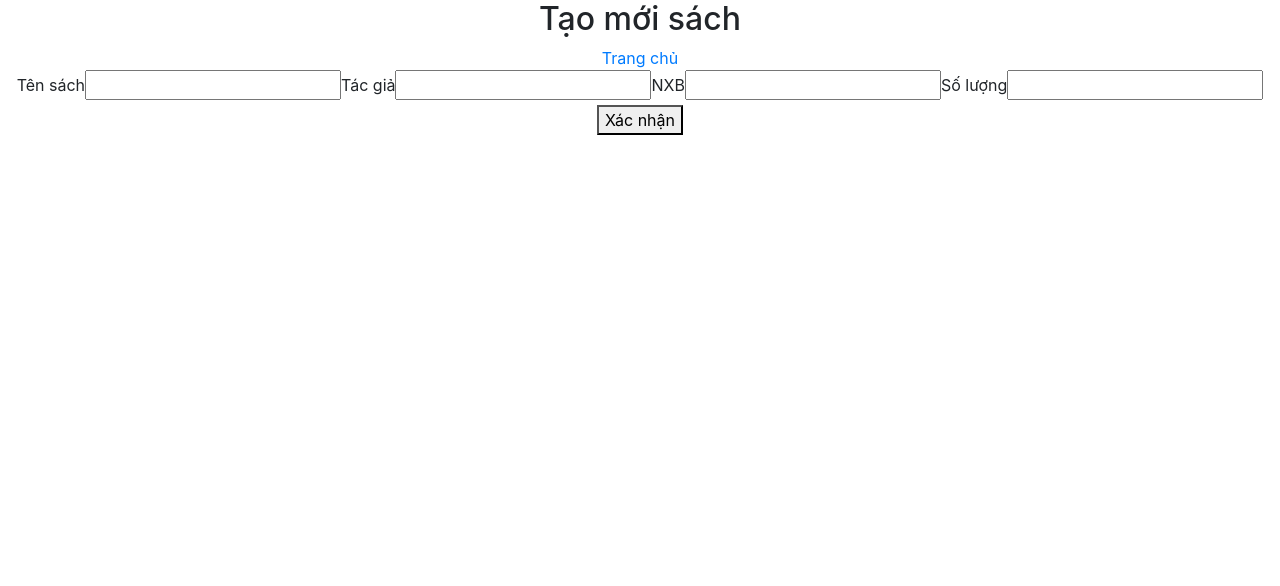
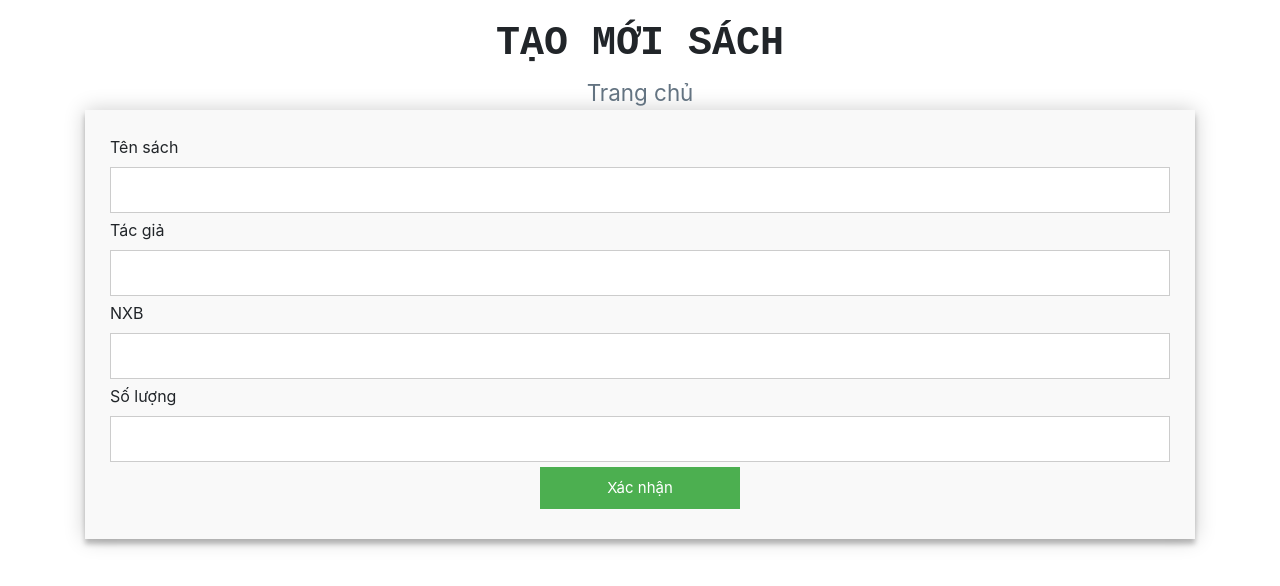
Before and after one commit to michaeImiller/CFJ, a React (Create React App) app in the folder quan-ly-sach/manage-book/: page /add-book in a window 1280 px wide. Shown: the top 586 px of the page. Built offline with nearby package versions, Linux system fonts and the light colour scheme.

Commit message:
hoan thanh them sua xoa va giao dien

```diff
--- a/quan-ly-sach/manage-book/src/App.scss
+++ b/quan-ly-sach/manage-book/src/App.scss
@@ -1,9 +1,124 @@
 .App {
-  text-align: center;
+    text-align: center;
+    h2 {
+        margin-top: 20px;
+        font-family: monospace;
+        font-size: 40px;
+        font-weight: 900;
+        text-transform: uppercase;
+    }
 }
 
-$myColor: red;
+button {
+    padding: 6px 15px;
+    margin-right: 10px;
+    border: none;
+    &:hover {
+        background-color: #08f;
+    }
+    &.add-book {
+        color: #fff!important;
+        border: 1px solid #08f!important;
+        background: linear-gradient(180deg, #08f, #4697fe);
+        box-shadow: inset 0 1px 0 0 #1391ff;
+        margin: 20px;
+        margin-bottom: 30px;
+    }
+}
 
-h1 {
-  color: $myColor;
+.list-books {
+    position: relative;
+    table {
+        border-collapse: collapse;
+        width: 100%;
+        .form-update {
+            position: absolute;
+            top: 0;
+            left: 0;
+            right: 0;
+            width: 70%;
+            z-index: 1111;
+            margin: 0 auto;
+        }
+        tr {
+            &:hover {
+                background-color: #ddd;
+                padding: 15px;
+            }
+        }
+        th {
+            text-align: center;
+            background-color: #08f;
+            color: white;
+            padding: 15px;
+        }
+    }
 }
+
+form {
+    background: #F9F9F9;
+    padding: 25px;
+    box-shadow: 0 0 20px 0 rgba(0, 0, 0, 0.2), 0 5px 5px 0 rgba(0, 0, 0, 0.24);
+    label {
+        float: left;
+    }
+    input {
+        width: 100%;
+        border: 1px solid #ccc;
+        background: #FFF;
+        margin: 0 0 5px;
+        padding: 10px;
+        &:hover {
+            -webkit-transition: border-color 0.3s ease-in-out;
+            -moz-transition: border-color 0.3s ease-in-out;
+            transition: border-color 0.3s ease-in-out;
+            border: 1px solid #aaa;
+        }
+    }
+    button {
+        margin-top: 20px;
+        position: relative;
+        display: inline-block;
+        cursor: pointer;
+        width: 200px;
+        border: none;
+        background: #4CAF50;
+        color: #FFF;
+        margin: 0 0 5px;
+        padding: 10px;
+        font-size: 15px;
+        &:hover {
+            -webkit-transition: background-color 0.3s ease-in-out;
+            -moz-transition: background-color 0.3s ease-in-out;
+            transition: background-color 0.3s ease-in-out;
+        }
+        &.submit {
+            background: #43A047;
+        }
+        &.cancel {
+            background-color: red;
+        }
+    }
+     ::-webkit-input-placeholder {
+        color: #888;
+    }
+     :-moz-placeholder {
+        color: #888;
+    }
+     ::-moz-placeholder {
+        color: #888;
+    }
+     :-ms-input-placeholder {
+        color: #888;
+    }
+}
+
+a.back-home {
+    color: #637381;
+    font-size: 1.4rem;
+    color: #637381;
+    text-decoration: none;
+    z-index: 99;
+    text-align: left;
+    text-decoration: none;
+}
--- a/quan-ly-sach/manage-book/src/actions/index.js
+++ b/quan-ly-sach/manage-book/src/actions/index.js
@@ -20,9 +20,15 @@ export const findBook = (id)  => {
     }
 }
 
-export const updateBook = (id)  => {
+// export const updateBook = (data)  => {
+//     return {
+//         type: types.UPDATE_BOOK,
+//         data,
+//     }
+// }
+export const deleteBook = (id)  => {
     return {
-        type: types.UPDATE_BOOK,
+        type: types.DELETE_BOOK,
         id
     }
 }
--- a/quan-ly-sach/manage-book/src/components/ListBooks.js
+++ b/quan-ly-sach/manage-book/src/components/ListBooks.js
@@ -1,22 +1,40 @@
 import React, { Component} from "react";
 import {connect} from 'react-redux';
-import { BrowserRouter as Router, Switch, Route, Link } from "react-router-dom";
+import { BrowserRouter as Router, Switch, Route, Link, Redirect } from "react-router-dom";
+import { browserHistory } from "react-router";
 import ItemBook from "./ItemBook";
-// import * as actions from '../actions';
+import _ from "lodash";
 
 class ListBooks extends Component {
 	constructor (props){
 		super(props);
 		this.state = {
+			data: this.props.data,
+		}
+		this.handleUpdate = this.handleUpdate.bind(this);
+	}
 
-		}
-    }
+	handleUpdate(itemUpdate){
+		const {data} = this.state;
+		var index = _.findIndex(data, { id: itemUpdate.id });
+		data.splice(index, 1, {
+			id: itemUpdate.id,
+			name: itemUpdate.name,
+			author: itemUpdate.author,
+			publisher: itemUpdate.publisher,
+			amount: itemUpdate.amount
+		});
+		this.setState({
+			data: data,
+		});
+		localStorage.setItem("data", JSON.stringify(data));
+	}
 	render() {
 		return (
 			<div className="list-books">
                 <table>
                     <thead>
-                        <tr>
+                        <tr spclass="spacer">
                             <th> STT </th>
                             <th> Tên sách </th>
                             <th> Tác giả </th>
@@ -26,9 +44,9 @@ class ListBooks extends Component {
                         </tr>
                     </thead>
                     <tbody>
-						{this.props.data.map((item, key) => {
+						{this.state.data.map((item, key) => {
 							return (
-								<ItemBook item = {item} index = {key} key = {key} />
+								<ItemBook item = {item} index = {key} key = {key} onUpdateBook = {this.handleUpdate} />
 							);
 						})}
                     </tbody>
--- a/quan-ly-sach/manage-book/src/constants/ActionTypes.js
+++ b/quan-ly-sach/manage-book/src/constants/ActionTypes.js
@@ -1,5 +1,5 @@
 export const LIST_ALL =  'LIST_ALL';
 export const ADD_BOOK = "ADD_BOOK";
-export const UPDATE_BOOK = "UPDATE_BOOK";
+// export const UPDATE_BOOK = "UPDATE_BOOK";
 export const DELETE_BOOK = "DELETE_BOOK";
 export const FIND_BOOK = "FIND_BOOK";
--- a/quan-ly-sach/manage-book/src/pages/AddBook.js
+++ b/quan-ly-sach/manage-book/src/pages/AddBook.js
@@ -1,12 +1,14 @@
 import React, { Component} from "react";
-import { BrowserRouter as Router, Switch, Route, Link } from "react-router-dom";
+import { BrowserRouter as Router, Switch, Route, Link, Redirect, } from "react-router-dom";
 import { connect } from "react-redux";
 import * as actions from '../actions';
+
 
 class AddBook extends Component {
 	constructor (props){
 		super(props);
 		this.state = {
+            redirectToHome: false
         };
         this.handleChange = this.handleChange.bind(this);
         this.handleSubmit = this.handleSubmit.bind(this);
@@ -17,17 +19,26 @@ class AddBook extends Component {
 
     handleSubmit(event){
         this.props.onAddBook(this.state);
+        this.setState({
+            redirectToHome: true
+        })
         event.preventDefault();
     }
 
 	render() {
+        const redirectToHome = this.state.redirectToHome;
+        if (redirectToHome === true) {
+            return <Redirect to="/" />;
+        }
 		return (
-            <div className="add-new-book">
+            <div className="add-new-book container">
                 <h2> Tạo mới sách </h2>
                 <Link to="/">
-                    Trang chủ
+                    <a className = "back-home">
+                        Trang chủ
+                    </a>
                 </Link>
-                <form>
+                <form className = "pop-up-update" >
                     <label> Tên sách </label>
                     <input name="name"  onChange = {this.handleChange} />
 
@@ -38,7 +49,7 @@ class AddBook extends Component {
                     <input name="publisher" onChange = {this.handleChange} />
 
                     <label> Số lượng  </label>
-                    <input name="amount" onChange = {this.handleChange} />
+                    <input name="amount" type="number" onChange = {this.handleChange} />
                     <button onClick = {this.handleSubmit}>
                         Xác nhận
                     </button>
@@ -50,7 +61,7 @@ class AddBook extends Component {
 
 const mapStateToProps = state => {
     return {
-
+        state
     };
 };
 
@@ -59,6 +70,7 @@ const mapDispatchToProps = (dispatch, props) => {
         onAddBook : (book) => {
             dispatch(actions.addBook(book));
         }
+
     }
 };
 
--- a/quan-ly-sach/manage-book/src/pages/Home.js
+++ b/quan-ly-sach/manage-book/src/pages/Home.js
@@ -18,11 +18,11 @@ class Home extends Component {
                 <div className="container">
                     <h2> Quản lí sách </h2>
                     <Link to="/add-book">
-                        <button >
+                        <button className="add-book" >
                             Thêm mới
                         </button>
                     </Link>
-                    <Search  />
+                    {/* <Search  /> */}
                     <ListBooks />
                 </div>
             </div>
--- a/quan-ly-sach/manage-book/src/pages/UpdateBook.js
+++ b/quan-ly-sach/manage-book/src/pages/UpdateBook.js
@@ -18,9 +18,11 @@ class UpdateBook extends Component {
         this.handleCancelForm = this.handleCancelForm.bind(this);
     }
 
-    handleChange(event){
-        this.setState({ [event.target.name]: event.target.value });
-    }
+    handleChange(event) {
+        const { itemUpdate } = this.state;
+        itemUpdate[event.target.name] = event.target.value;
+        this.setState({ itemUpdate });
+  }
 
     componentDidMount(){
         this.setState({
@@ -31,12 +33,23 @@ class UpdateBook extends Component {
     handleCancelForm(){
         this.props.onCancel();
     }
+
+    handleUpdate(itemUpdate){
+        // console.log(itemUpdate);
+        this.props.onUpdateBook(itemUpdate);
+
+
+
+    }
 	render() {
-        const {itemUpdate, onCancel} = this.props;
+        const {itemUpdate} = this.state;
+        const {onUpdateBook} = this.props;
+        // console.log(onUpdateBook);
+
         return (
-            <form className = "pop-up-update" >
+            <div className="form-update">
+                <form className = "pop-up-update" >
                 <h3> Sửa thông tin sách </h3>
-
                     <label> Tên sách </label>
                     <input name="name" value = {itemUpdate.name}   onChange = {this.handleChange} />
 
@@ -48,14 +61,15 @@ class UpdateBook extends Component {
 
                     <label> Số lượng  </label>
                     <input name="amount" value = {itemUpdate.amount} onChange = {this.handleChange} />
-                    <button >
+                    <button className="submit" onClick = {() => this.handleUpdate(itemUpdate)} >
                         Xác nhận
                     </button>
-                    <button onClick = {this.handleCancelForm}>
+                    <button className="cancel" onClick = {this.handleCancelForm}>
                         Cancel
                     </button>
+                </form>
+            </div>
 
-            </form>
         )
 	}
 }
--- a/quan-ly-sach/manage-book/src/reducers/index.js
+++ b/quan-ly-sach/manage-book/src/reducers/index.js
@@ -4,7 +4,7 @@ import find from './find';
 
 const myReducer  = combineReducers({
     data: tasks,
-    find: find
+    find: find,
 });
 
 export default myReducer;
--- a/quan-ly-sach/manage-book/src/reducers/tasks.js
+++ b/quan-ly-sach/manage-book/src/reducers/tasks.js
@@ -24,9 +24,13 @@ var myReducer = (state = initialState, action) => {
 			localStorage.setItem('data', JSON.stringify(state));
 			return [...state];
 
+		case types.DELETE_BOOK:
+			var deleteItem = _.remove(state, function(item) {
+  				return item.id === action.id;
+			});
+			// console.log(action, state);
 
-		case types.UPDATE_BOOK:
-			console.log(action);
+			localStorage.setItem("data", JSON.stringify(state));
 			return [...state];
 
 		default: return state;
```
Also changed, not shown: quan-ly-sach/manage-book/src/components/ItemBook.js (+49 -8 lines), quan-ly-sach/manage-book/src/reducers/updateBook.js (added, +18 -0 lines).
